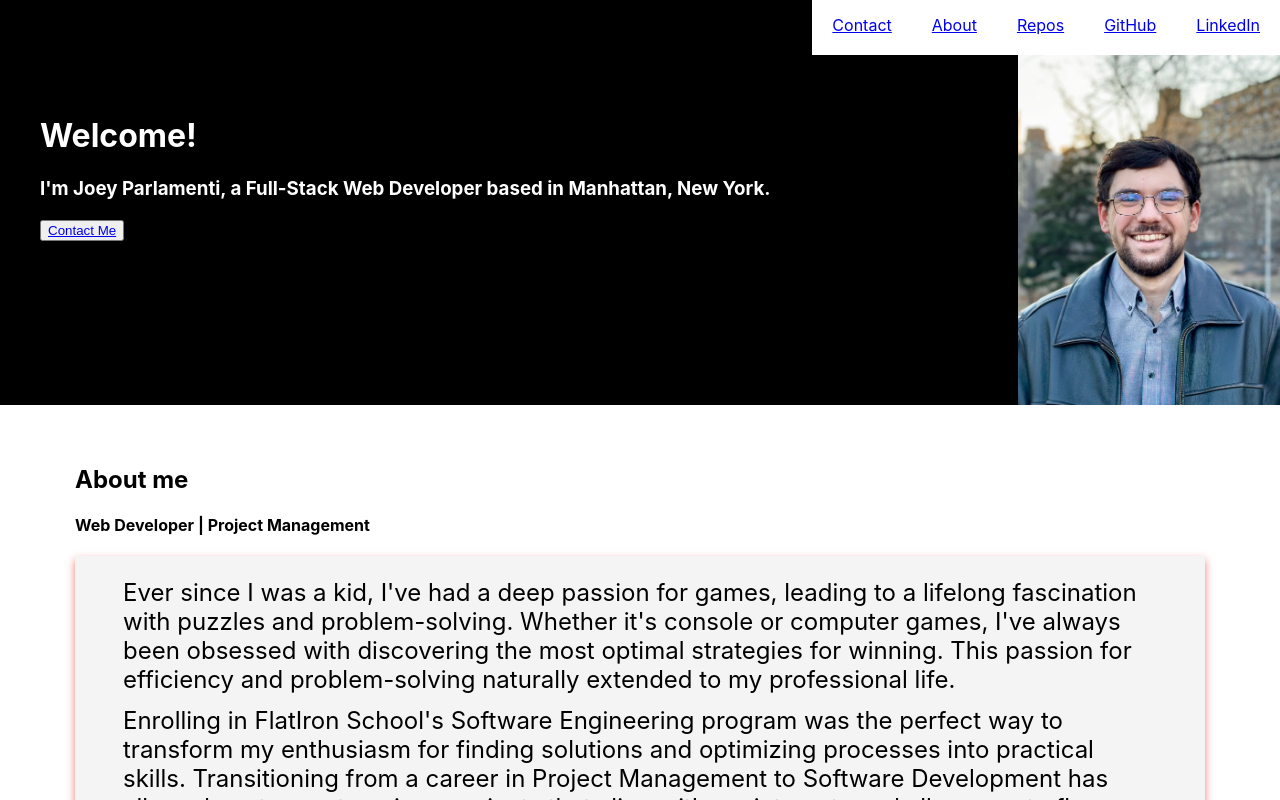
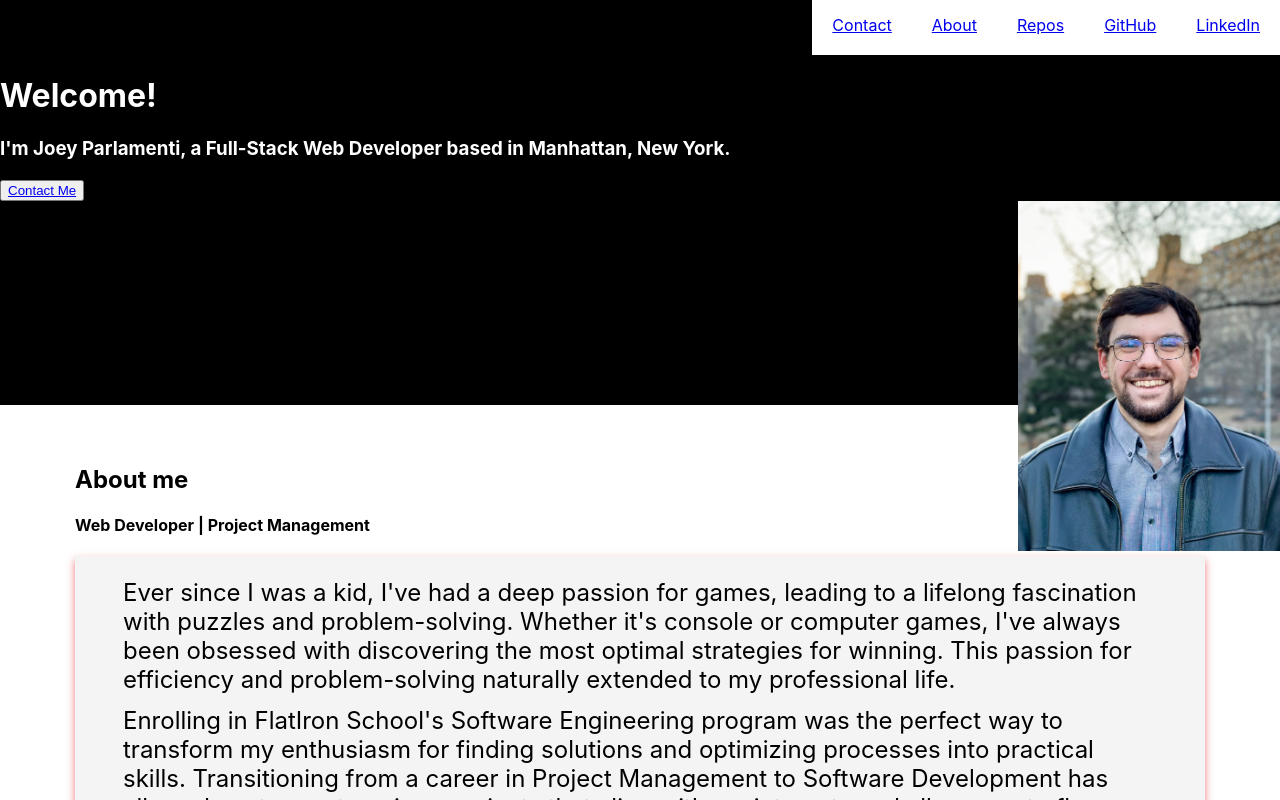
Before and after one commit to Jparl0/Typescript-Portfolio-Site, a React (Create React App) app: page / in a window 1280 px wide. Shown: the top 800 px of the page. Built offline with nearby package versions, Linux system fonts and the light colour scheme.

Commit message:
css variable restructure

```diff
--- a/src/index.css
+++ b/src/index.css
@@ -16,20 +16,6 @@ header {
   height: 405px;
   background-color: black;
   color: white;
-}
-
-.header-text {
-  display: inline-block;
-  margin: auto;
-  padding: 40px;
-  left: 50%;
-}
-
-.img-header {
-  float: right;
-  right: 50%;
-  height: 350px;
-  width: auto;
 }
 
 img {
--- a/src/pages/HomePage.tsx
+++ b/src/pages/HomePage.tsx
@@ -50,6 +50,13 @@ const outerNavCss = css`
   padding-bottom: 5px;
 `
 
+const imageHeaderCss = css`
+  float: right;
+  right: 50%;
+  height: 350px;
+  width: auto;
+`
+
 export default function HomePage(): JSX.Element {
     return (
         <div className="main-page" id="main-page">
@@ -73,7 +80,7 @@ export default function HomePage(): JSX.Element {
             </button>
           </div>
         {/* Header Img */}
-          <div className='img-header'>
+          <div className={imageHeaderCss}>
             <img src='./photos/header-pic.png' alt=''/>
           </div>
         </header>
```
